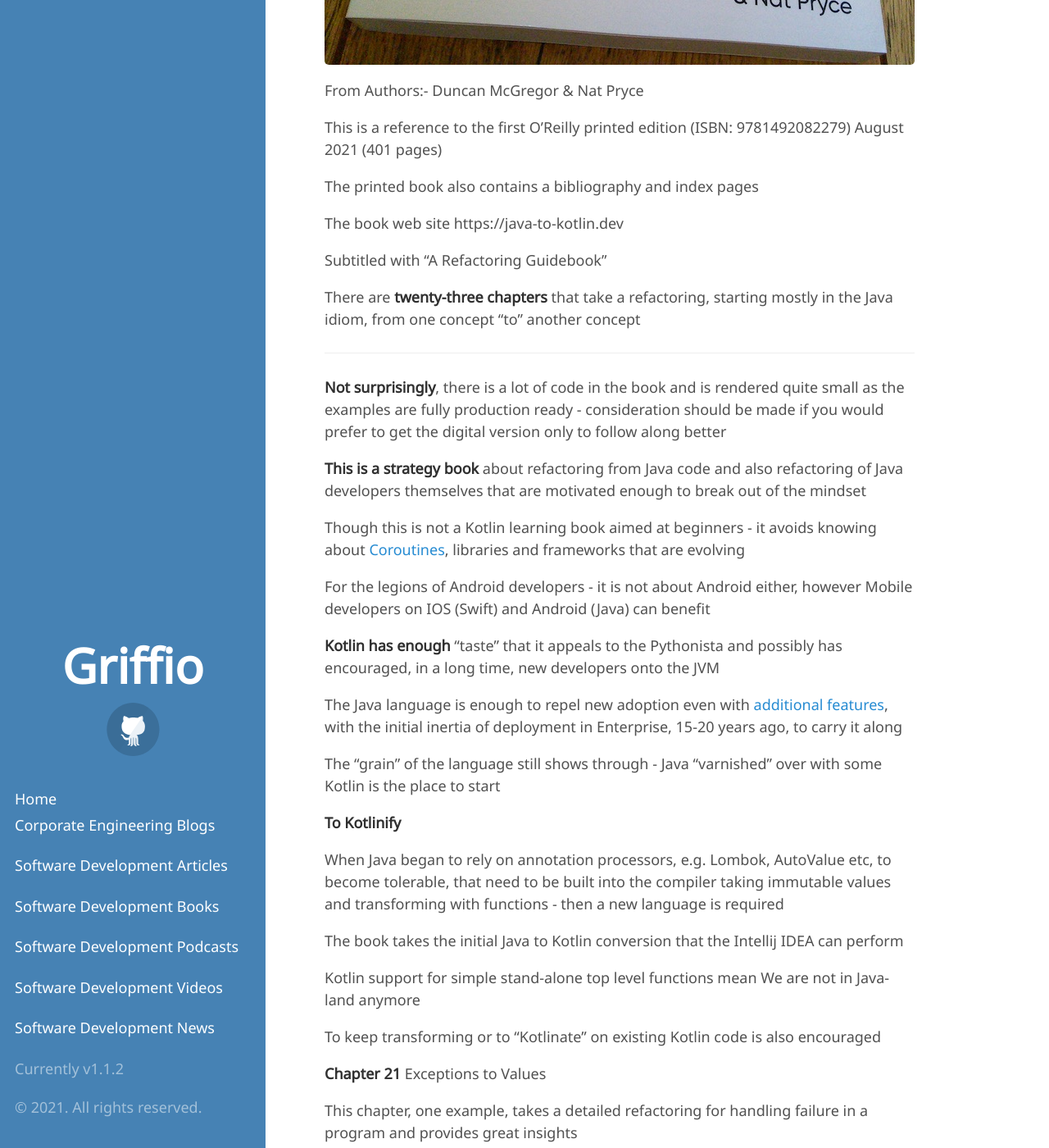
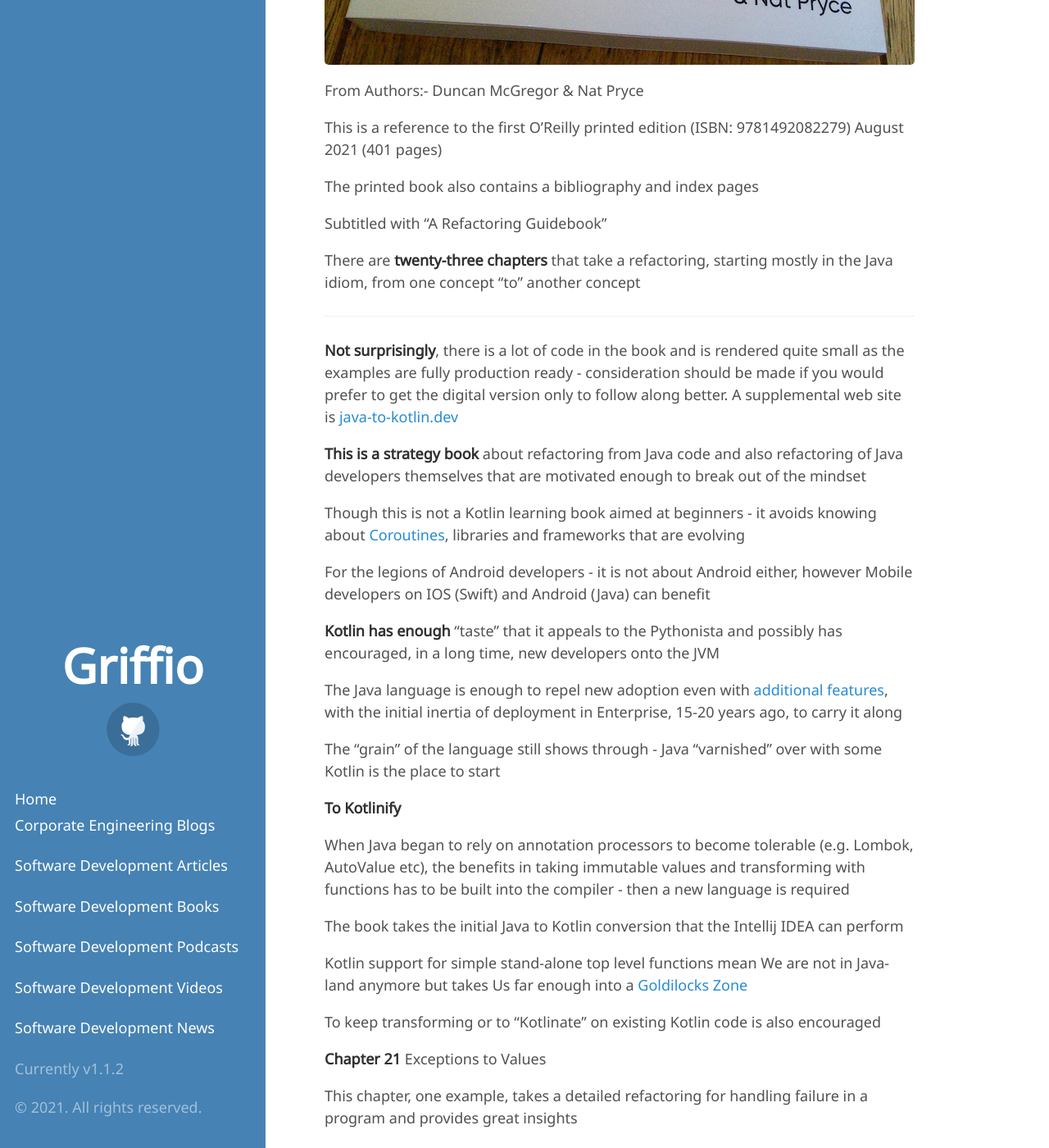
Before and after one commit to griffio/griffio.github.io, a Jekyll site: the page built from _posts/2021-09-10-Java-To-Kotlin-Review.md, in a window 1280 px wide and 1400 px high, scrolled down 761 px. Shown: the whole window at 82% size. Built offline with Jekyll 4.4.1, drawn with Linux system fonts in a browser that asks for light colours; some web fonts are replaced.

Commit message:
Update 2021-09-10-Java-To-Kotlin-Review.md

```diff
--- a/_posts/2021-09-10-Java-To-Kotlin-Review.md
+++ b/_posts/2021-09-10-Java-To-Kotlin-Review.md
@@ -17,15 +17,13 @@
 
 The printed book also contains a bibliography and index pages
 
-The book web site https://java-to-kotlin.dev
-
 Subtitled with "A Refactoring Guidebook"
 
 There are **twenty-three chapters** that take a refactoring, starting mostly in the Java idiom, from one concept "to" another concept
 
 ---
 
-**Not surprisingly**, there is a lot of code in the book and is rendered quite small as the examples are fully production ready - consideration should be made if you would prefer to get the digital version only to follow along better
+**Not surprisingly**, there is a lot of code in the book and is rendered quite small as the examples are fully production ready - consideration should be made if you would prefer to get the digital version only to follow along better. A supplemental web site is [java-to-kotlin.dev](https://java-to-kotlin.dev)
 
 **This is a strategy book** about refactoring from Java code and also refactoring of Java developers themselves that are motivated enough to break out of the mindset
 
@@ -41,12 +39,11 @@
 
 **To Kotlinify**
 
-When Java began to rely on annotation processors, e.g. Lombok, AutoValue etc, to become tolerable, that need to be built into the compiler
-taking immutable values and transforming with functions - then a new language is required
+When Java began to rely on annotation processors to become tolerable (e.g. Lombok, AutoValue etc), the benefits in taking immutable values and transforming with functions has to be built into the compiler - then a new language is required
 
 The book takes the initial Java to Kotlin conversion that the Intellij IDEA can perform
 
-Kotlin support for simple stand-alone top level functions mean We are not in Java-land anymore
+Kotlin support for simple stand-alone top level functions mean We are not in Java-land anymore but takes Us far enough into a [Goldilocks Zone](https://exoplanets.nasa.gov/resources/323/goldilocks-zone/)
 
 To keep transforming or to "Kotlinate" on existing Kotlin code is also encouraged
 
```
